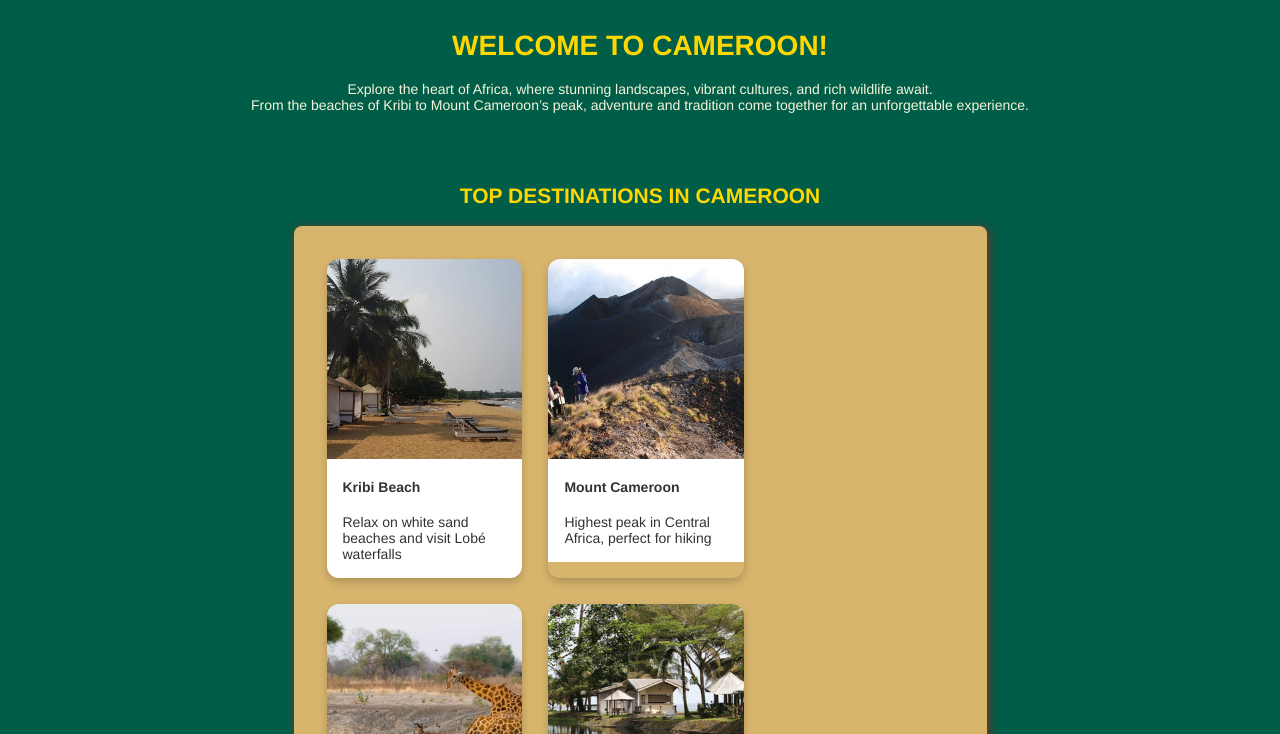
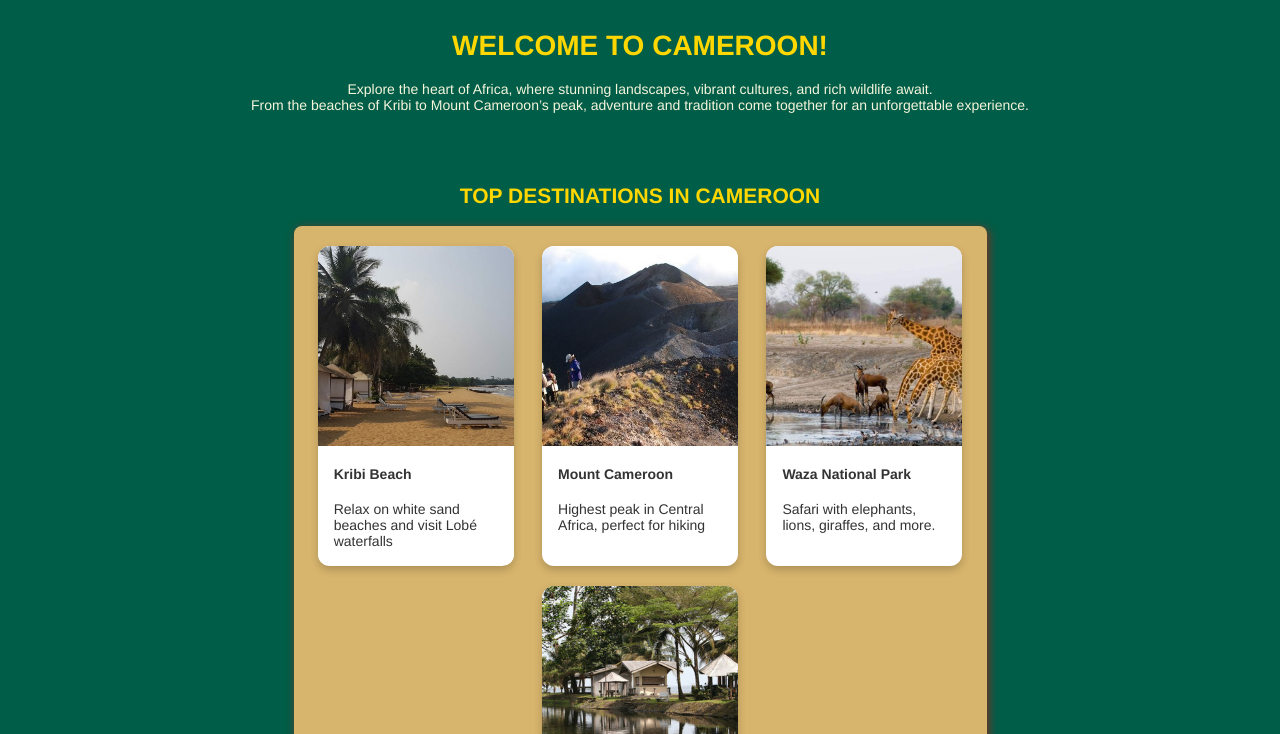
Before and after one commit to amanamard/HTML-CSS-Projects, a plain HTML site: page One-Page Website/one_page_website.html in a window 1280 px wide. Shown: the part 66-800 px from the top of the page. Drawn offline with Linux system fonts and the light colour scheme.

Commit message:
Updated one_page_website.css

```diff
--- a/One-Page Website/CSS/one_page_website.css
+++ b/One-Page Website/CSS/one_page_website.css
@@ -63,8 +63,6 @@ font-size: 20px;
 li a:hover {
 /*background-color:#005D47;*/
 color: red;
-font-weight: bold;
-cursor: pointer;
 }
 
 /* Logo */
@@ -107,7 +105,9 @@ main {
     border-radius: 8px;
     box-shadow: 2px 2px 10px 0 rgb(255, 0, 0, 0.5);
     width: 55%;
-    margin: 0px auto;
+    margin: 0% auto;
+
+    gap: 20px;
 }
 
 .card {
@@ -115,8 +115,10 @@ main {
     border-radius: 12px;
     box-shadow: 0 4px 8px 0 rgba(0, 0, 0, 0.2);
     width: 30%;
-    margin: 13px;
+    margin: auto;
+    height: 320px;
     transition: transform 0.2s ease-in-out;
+    background-color: white;
 }
 
 .card-image {
@@ -136,6 +138,8 @@ main {
     background-color: white;
     position: relative;
     z-index: 1;
+
+    overflow: hidden;
 }
 /* End Gallery section 1 */
 
```
